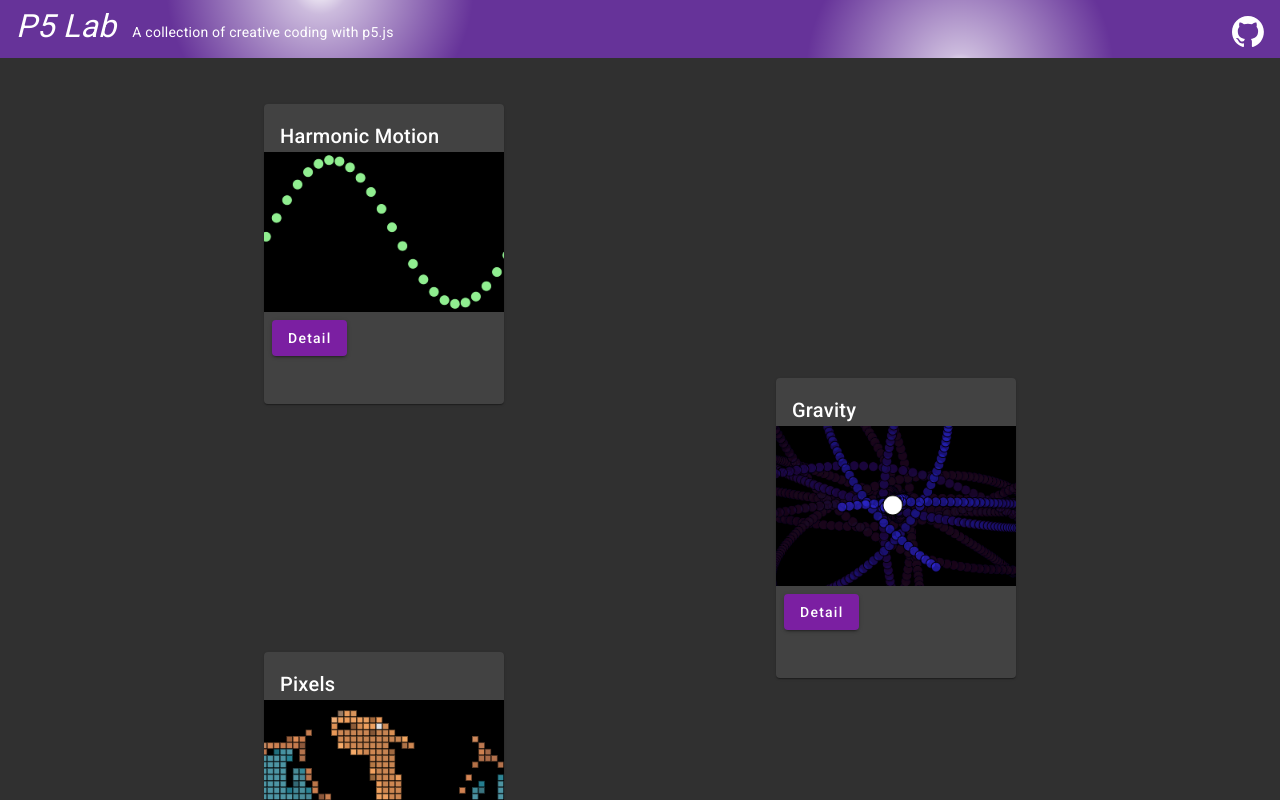
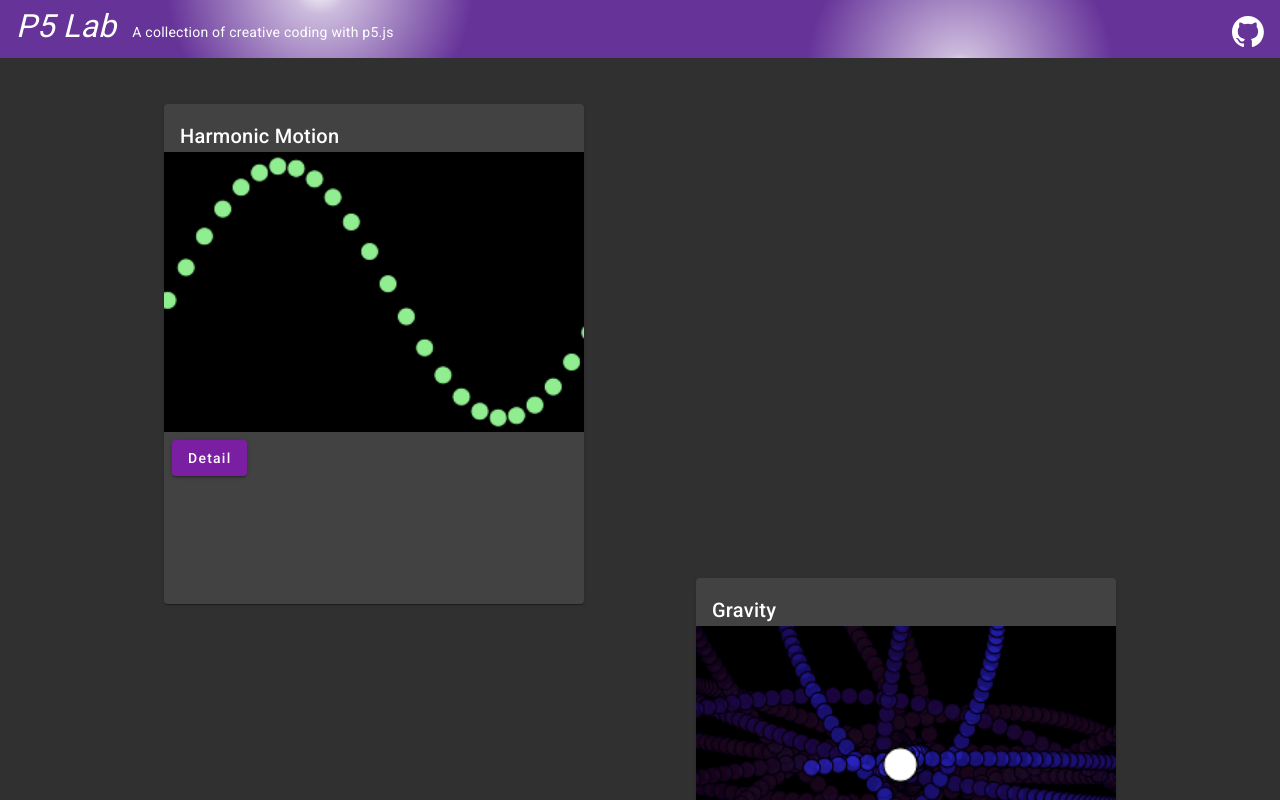
Before and after one commit to LKL2017/P5Lab, an Angular app: page /#/gallery/home in a window 1280 px wide. Shown: the top 800 px of the page. Built offline with nearby package versions, Linux system fonts and the light colour scheme.

Commit message:
chore: change gallery home style

```diff
--- a/src/app/gallery/gallery-home/gallery-home.component.scss
+++ b/src/app/gallery/gallery-home/gallery-home.component.scss
@@ -1,13 +1,13 @@
 .container {
   display: flex;
   flex-flow: column wrap;
-  width: 800px;
+  width: 1000px;
   margin: 0 auto;
 
   .item {
-    flex: 0 1 300px;
+    flex: 0 1 500px;
     align-self: flex-start;
-    width: 240px;
+    width: 420px;
     margin: 1.5rem;
     transition: all ease 0.3s;
 
```
